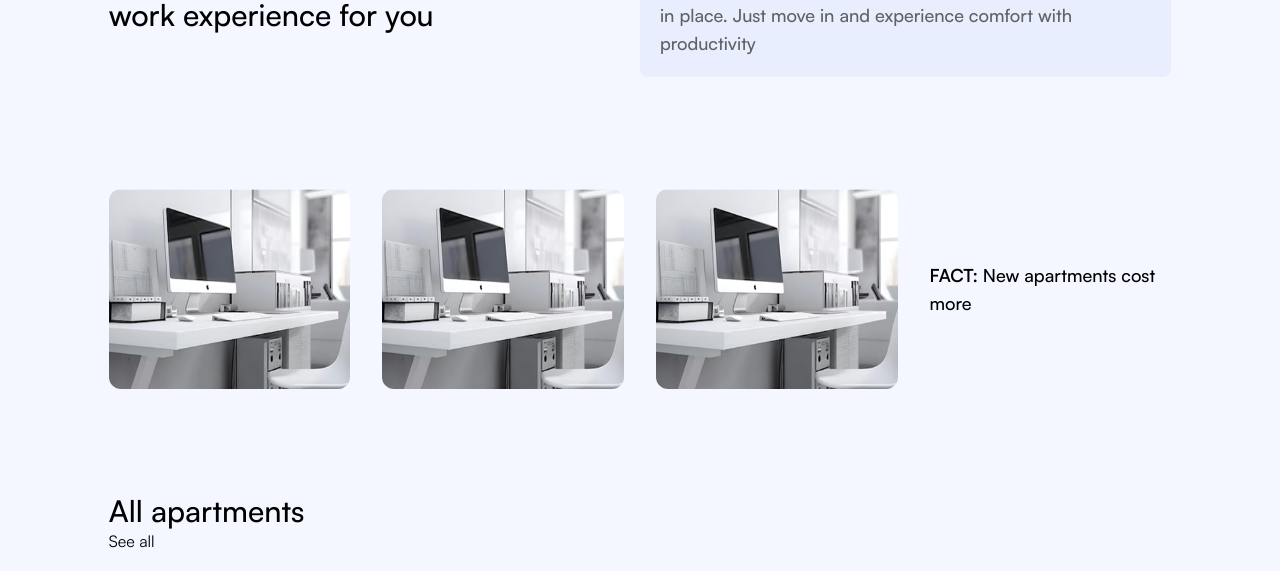
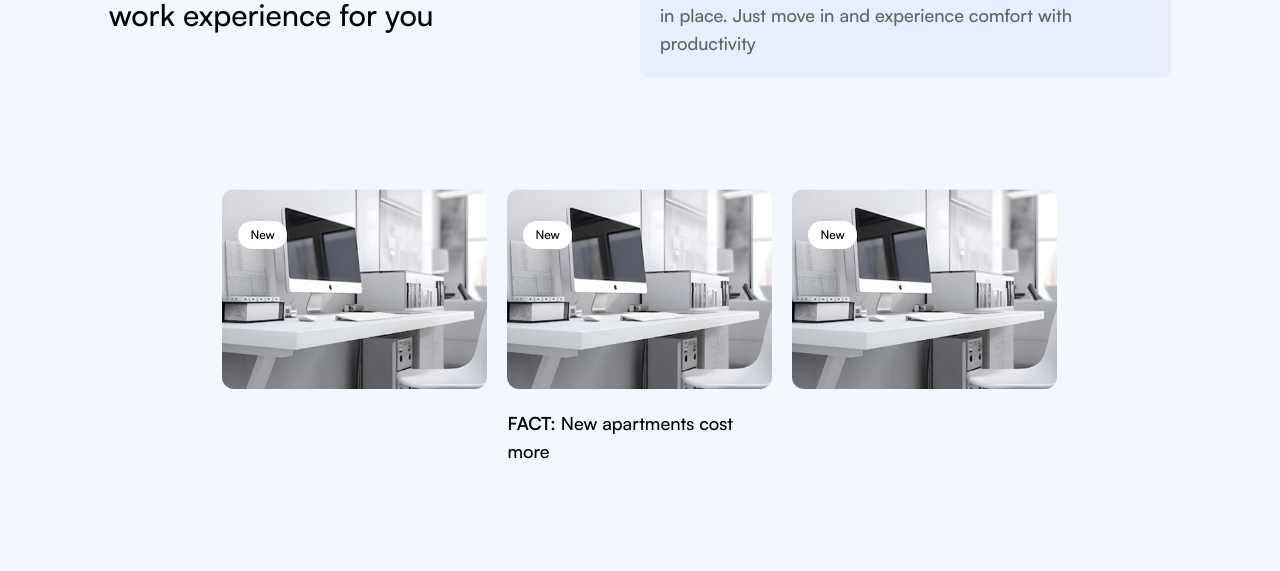
Before and after one commit to JosephOluOlofinte/tech-network-africa, a React (Vite) app: page /our-estate in a window 1280 px wide. Shown: the part 2041-2612 px from the top of the page. Built offline with nearby package versions, Linux system fonts and the light colour scheme; a web font is replaced by a local one.

Commit message:
update. Editing WeveCustomized section 2

```diff
--- a/src/pages/estate/WeveCustomized.tsx
+++ b/src/pages/estate/WeveCustomized.tsx
@@ -1,7 +1,7 @@
 // import React from 'react'
 
-import { NavLink } from "react-router-dom";
-import houseImg from '../../assets/images/apartments.png'
+import { NavLink } from 'react-router-dom';
+import houseImg from '../../assets/images/apartments.png';
 
 const WeveCustomized = () => {
   return (
@@ -24,24 +24,40 @@ const WeveCustomized = () => {
           </div>
         </div>
 
-        <div className='py-14 flex max-tablet:flex-col-reverse gap-8 justify-center items-center'>
+        <div className='w-full py-14 flex max-tablet:flex-col-reverse justify-center items-center gap-5 flex-wrap'>
+          {/* THis is where I left. trying to setup perfect responsiveness */}
+          <div className='relative'>
             <img
               src={houseImg}
               alt=''
               className='h-[200px] w-[265px] rounded-xl'
             />
+            <span className='bg-white py-[6px] px-3 rounded-3xl text-xs font-medium absolute top-8 left-4'>
+              New
+            </span>
+          </div>
 
+          <div className='relative'>
             <img
               src={houseImg}
               alt=''
               className='h-[200px] w-[265px] rounded-xl'
             />
+            <span className='bg-white py-[6px] px-3 rounded-3xl text-xs font-medium absolute top-8 left-4'>
+              New
+            </span>
+          </div>
 
+          <div className='relative'>
             <img
               src={houseImg}
               alt=''
               className='h-[200px] w-[265px] rounded-xl'
             />
+            <span className='bg-white py-[6px] px-3 rounded-3xl text-xs font-medium absolute top-8 left-4'>
+              New
+            </span>
+          </div>
 
           <p className='font-medium w-[265px]'>
             <span className='font-semibold'>FACT:</span> New apartments cost
@@ -58,6 +74,6 @@ const WeveCustomized = () => {
       </div>
     </section>
   );
-}
+};
 
-export default WeveCustomized
+export default WeveCustomized;
```
Lines whose indentation alone changed are shown as unchanged.
